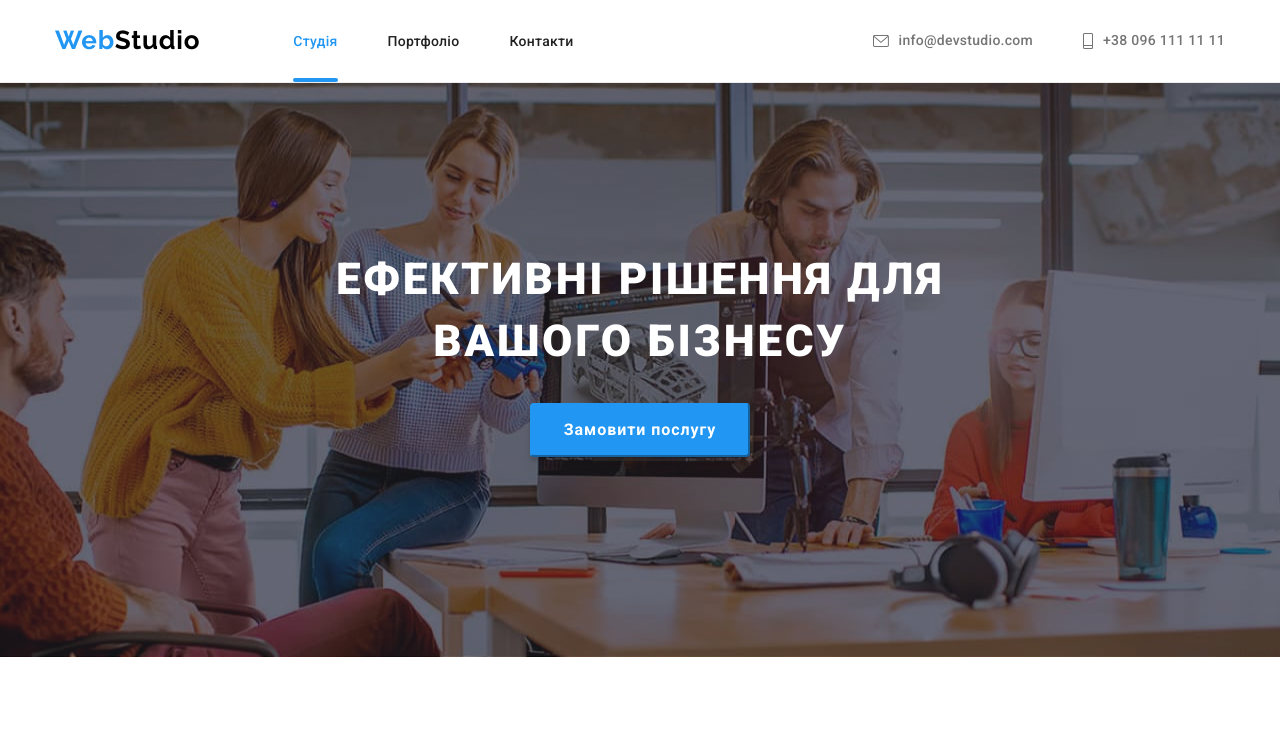
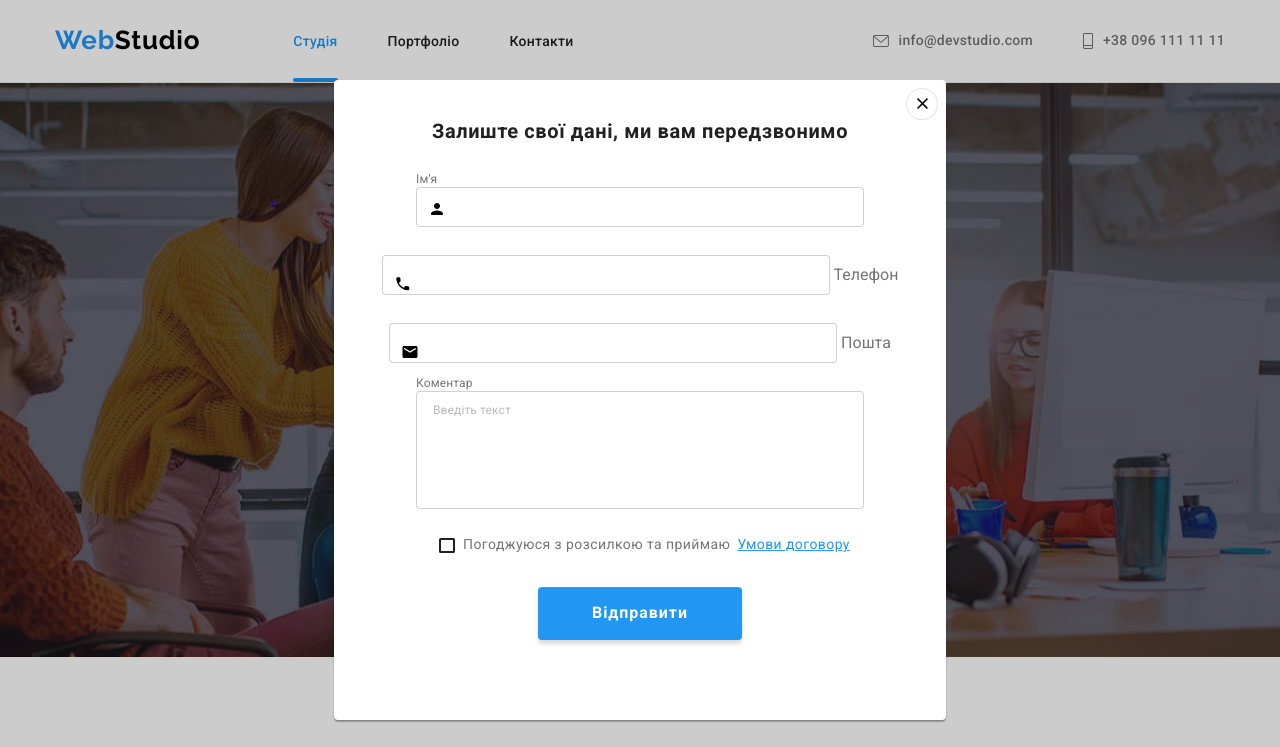
Before and after one commit to Klimch1k/goit-markup-hw-06, a plain HTML site: page index.html in a window 1280 px wide. Shown: the top 747 px of the page. Drawn offline with nearby package versions, Linux system fonts and the light colour scheme.

Commit message:
Виправлення помилок

```diff
--- a/css/styles.css
+++ b/css/styles.css
@@ -789,10 +789,12 @@ a {
   position: absolute;
   top: 50%;
   left: 50%;
+  min-width: 528px;
+  min-height: 581px;
+  padding: 40px;
+
   transform: translate(-50%, -50%);
 
-  min-width: 528px;
-  min-height: 581px;
   background-color: var(--main-back-color);
 
   box-shadow: 0px 1px 3px rgba(0, 0, 0, 0.12), 0px 1px 1px rgba(0, 0, 0, 0.14),
@@ -823,8 +825,15 @@ a {
   fill: var(--accent-color);
 }
 
+.form-modal {
+  display: flex;
+  flex-direction: column;
+  align-items: center;
+  justify-content: center;
+}
+
 .modal-title {
-  margin-top: 40px;
+  display: block;
   margin-left: auto;
   margin-right: auto;
   margin-bottom: 30px;
@@ -838,8 +847,14 @@ a {
 .form-area {
   position: relative;
   margin-bottom: 28px;
-  margin-left: 40px;
-  margin-right: 40px;
+}
+
+.name-label {
+  display: block;
+  font-weight: 400;
+  font-size: 12px;
+  line-height: 1.16;
+  letter-spacing: 0.01em;
 }
 
 .form-name,
@@ -849,7 +864,6 @@ a {
   width: 448px;
   min-height: 40px;
   padding-left: 42px;
-  cursor: pointer;
   border: 1px solid rgba(33, 33, 33, 0.2);
   border-radius: 4px;
   outline: none;
@@ -870,31 +884,19 @@ a {
   border-color: var(--accent-color);
 }
 
-.label-text {
-  position: absolute;
-  bottom: 100%;
-  left: 0;
-
-  font-weight: 400;
-  font-size: 12px;
-  line-height: 1.16;
-  letter-spacing: 0.01em;
-}
-
 .icon-phone,
 .icon-person,
 .icon-email {
   position: absolute;
-  top: 0;
+
+  top: 50%;
   left: 0;
-  transform: translateY(50%);
+
   padding-left: 12px;
 }
 
 .comment-position {
   position: relative;
-  margin-left: 40px;
-  margin-right: 40px;
   margin-bottom: 20px;
 }
 
@@ -903,7 +905,6 @@ a {
   width: 448px;
   padding: 12px 16px;
 
-  cursor: pointer;
   border: 1px solid rgba(33, 33, 33, 0.2);
   border-radius: 4px;
   resize: none;
--- a/index.html
+++ b/index.html
@@ -502,16 +502,17 @@
         </div>
       </div>
     </footer>
-    <div class="backdrop is-hidden" data-modal>
+    <div class="backdrop" data-modal>
       <div class="modal">
         <button class="close-modal" data-modal-close type="button">
           <svg class="icon-close" width="18" height="18">
             <use href="./images/icons-sprite.svg#icon-close-black-18dp"></use>
           </svg>
         </button>
-        <h3 class="modal-title">Залиште свої дані, ми вам передзвонимо</h3>
+        <b class="modal-title">Залиште свої дані, ми вам передзвонимо</b>
         <form class="form-modal">
           <div class="form-area">
+            <label class="name-label" for="name">Ім'я</label>
             <input
               class="form-name"
               type="text"
@@ -519,15 +520,11 @@
               required
               id="name"
               placeholder=" "
-            />
-            <label class="name-label" for="name"
-              ><span class="icon-person">
-                <svg width="18" height="18">
-                  <use href="./images/icons-sprite.svg#icon-person"></use>
-                </svg>
-              </span>
-              <span class="label-text">Ім'я</span>
-            </label>
+            /><span class="icon-person"
+              ><svg width="18" height="18">
+                <use href="./images/icons-sprite.svg#icon-person"></use>
+              </svg>
+            </span>
           </div>
           <div class="form-area">
             <input
```
